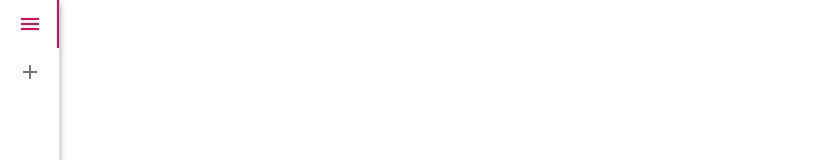
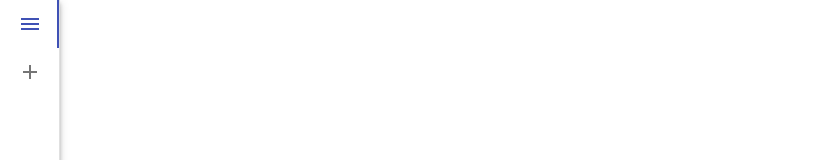
Before and after one commit to artn-dev/rpg-combat-list, a Next.js app: page / in a window 1280 px wide. Shown: the top 160 px of the page, without its empty margins (0-840 px from the left). Built offline with nearby package versions, Linux system fonts and the light colour scheme.

Commit message:
Change tabs color

```diff
--- a/pages/index.tsx
+++ b/pages/index.tsx
@@ -96,8 +96,8 @@ const Home = () => {
         value={openTab}
         onChange={changeTab}
         orientation="vertical"
-        indicatorColor="secondary"
-        textColor="secondary"
+        indicatorColor="primary"
+        textColor="primary"
         variant="fullWidth"
         className={classes.tabs}
       >
```
